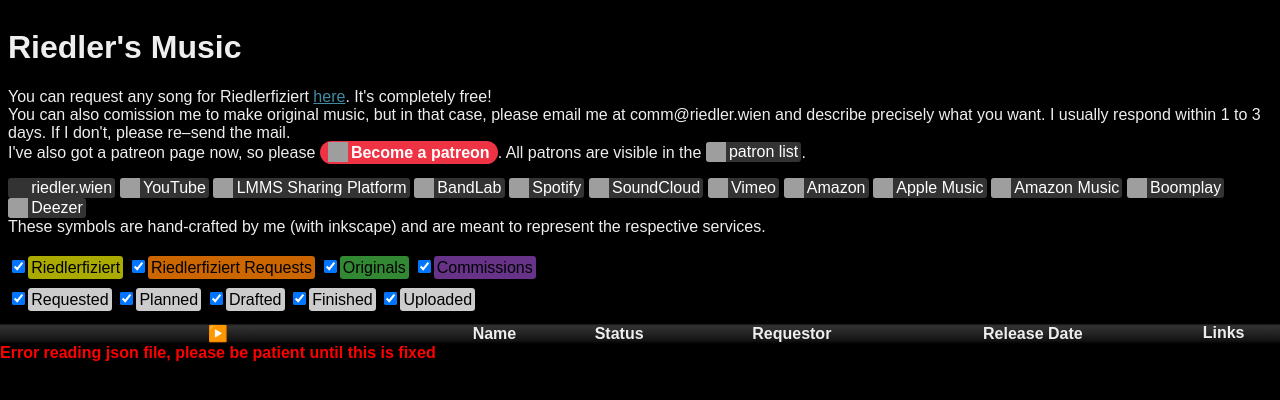
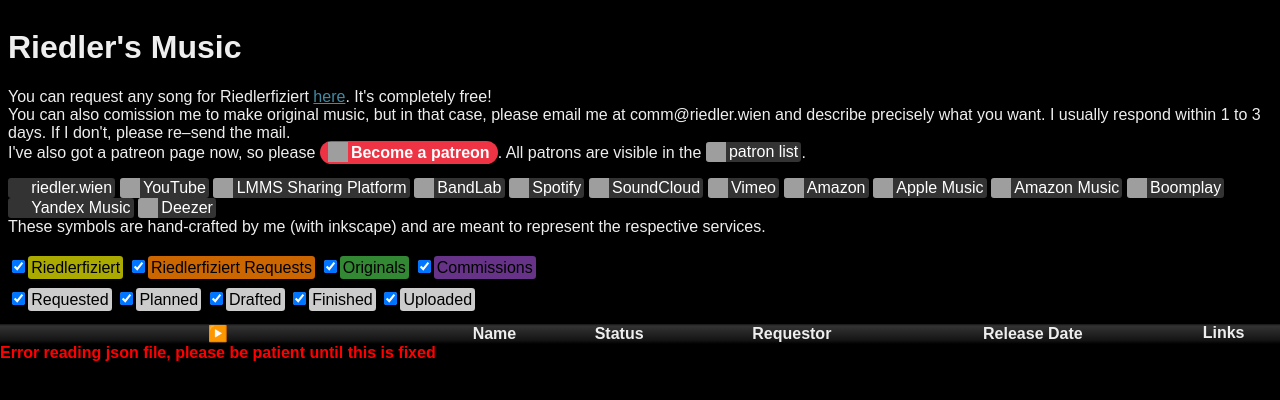
Before and after one commit to RiedleroD/riedler.wien-legacy, a PHP site: page / in a window 1280 px wide. Shown: the top 400 px of the page. Run offline with PHP 8.4, Linux system fonts and the light colour scheme.

Commit message:
added yandex linking support

```diff
--- a/index.php
+++ b/index.php
@@ -110,6 +110,8 @@
 				content:url("/sfto/apple.svg")}
 			.btn.bp{
 				content:url("/sfto/boomplay.svg");}
+			.btn.yx{
+				content:url("/sfto/yandex_music.svg");}
 			.btn.dz{
 				content:url("/sfto/deezer.svg");}
 			.btn.sy{
@@ -195,6 +197,7 @@
 				<a class="plaque" href="https://music.apple.com"><b class="btn apm"></b>Apple Music</a>
 				<a class="plaque" href="https://music.amazon.com"><b class="btn am"></b>Amazon Music</a>
 				<a class="plaque" href="https://boomplay.com"><b class="btn bp"></b>Boomplay</a>
+				<a class="plaque" href="https://music.yandex.ru"><b class="btn yx"></b>Yandex Music</a>
 				<a class="plaque" href="https://deezer.com"><b class="btn dz"></b>Deezer</a>
 			</div>
 			These symbols are hand-crafted by me (with inkscape) and are meant to represent the respective services.
--- a/linking_data.json
+++ b/linking_data.json
@@ -3,6 +3,7 @@
 "bp":["boomplay.com/songs/","","Listen to on Boomplay"],
 "am":["music.amazon.com/albums/","","Listen to on Amazon Music"],
 "apm":["music.apple.com/gb/album/","","Listen to on Apple Music"],
+"yx":["music.yandex.com/album/","","Listen to on Yandex Music (Region locked)"],
 "az":["amazon.com/lolicanwriteanythinghere/dp/","","Buy on Amazon"],
 "vimeo":["vimeo.com/","","Watch on Vimeo"],
 "pt":["www.patreon.com/posts/","","See on Patreon"],
--- a/play/index.php
+++ b/play/index.php
@@ -124,6 +124,8 @@
 				content:url("/sfto/apple.svg");}
 			a.btn.bp{
 				content:url("/sfto/boomplay.svg");}
+			a.btn.yx{
+				content:url("/sfto/yandex_music.svg")}
 			a.btn.dz{
 				content:url("/sfto/deezer.svg");}
 			a.btn.sy{
```
